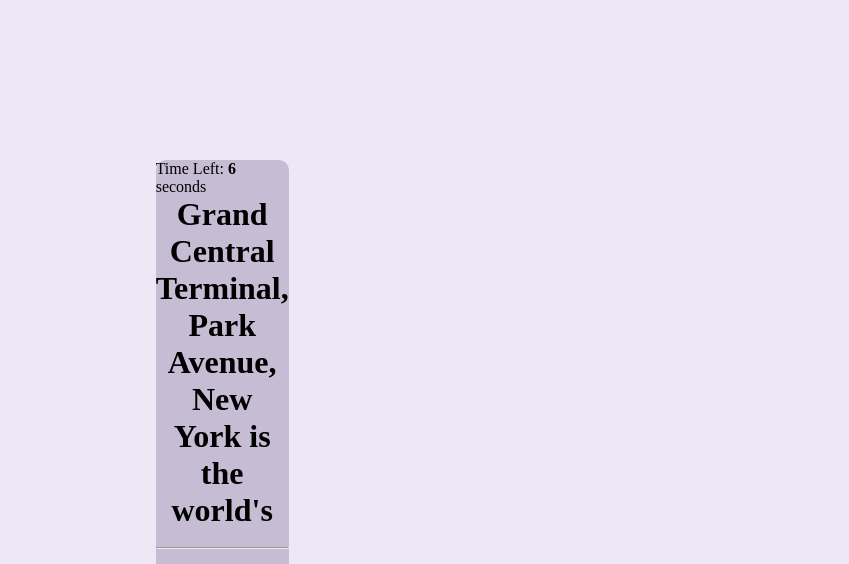
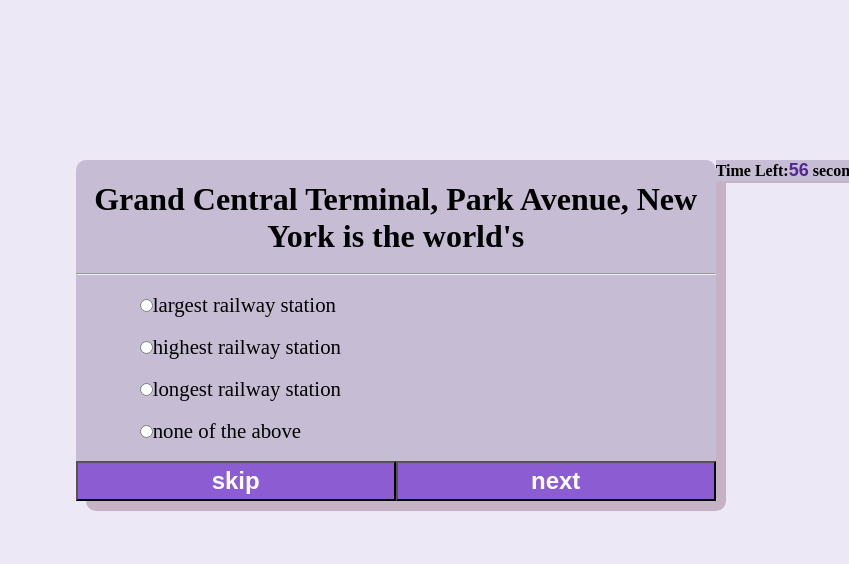
Before and after one commit to vanshikavats23/quizapp, a plain HTML site: page quiz.html in a window 1280 px wide. Shown: the top 564 px of the page, 1071-1920 px from the left, 849 px wide, since content can reach past the window. Drawn offline with Linux system fonts and the light colour scheme.

Commit message:
last commit

```diff
--- a/quiz.html
+++ b/quiz.html
@@ -12,8 +12,9 @@
         <div class="left">
             <img src="https://i.pinimg.com/564x/9d/97/f7/9d97f73b53c2c4ed8b7b3a2f9af67ad7.jpg">
         </div>
+
         <div id="right">
-            <p>Time Left: <span id="timer"></span> seconds</p>
+          <nav id="time">  <p><strong>Time Left:</strong><span id="timer"></span> <strong>seconds</strong></p></nav>
             <h2 id="ques">Question</h2><br><hr><br>
             <ul>
                 <li><input type="radio" id="a" class="answer"  name="answer"><label id="a_opt" for="a">question</label></li><br>
--- a/script.js
+++ b/script.js
@@ -43,7 +43,7 @@ const d_opt = document.getElementById("d_opt");
 const btn = document.getElementById("btn");
 let currentquiz=0;
 let score=0;
-let timer=10;
+let timer=60;
 loadquiz();
 startTimer();
 function startTimer() {
@@ -57,7 +57,7 @@ function startTimer() {
           if (currentquiz < quizData.length) {
               clearInterval(countdown);
               loadquiz();
-              startTimer(timer=10);
+              startTimer(timer=60);
           } else {
 
               quiz.innerHTML = `
--- a/stylequiz.css
+++ b/stylequiz.css
@@ -27,11 +27,20 @@ button{
 button:hover{
     background-color: violet;
 }
+#time{
+    width: 25%;
+    height: 20%;
+
+    margin-left: 80vh;
+
+    background-color: #c6bdd4;
+    box-shadow:2px 2px rgb(197, 179, 197);
+}
 #right{
-    width: 40%;
-    height: 50%;
+    width: 50%;
+    height: 60%;
     margin-top: 20vh;
-    margin-left: 20vh;
+    margin-left: 10vh;
     border-radius: 10px;
     background-color: #c6bdd4;
     box-shadow: 10px 10px rgb(197, 179, 197);
@@ -46,8 +55,10 @@ h2{
     font-size: 200%;
 }
 #timer{
-    font-size: 100%;
-    font-weight: bold;
+    font-size: large;
+    color: #522892;
+    font-family: Arial, Helvetica, sans-serif;
+    font-weight: bolder;
     text-align: center;
 }
 @media (max-width:450px) {
```
Also changed, not shown: index.html (+3 -12 lines), instructions.html (+3 -3 lines), img.jpeg (added).
